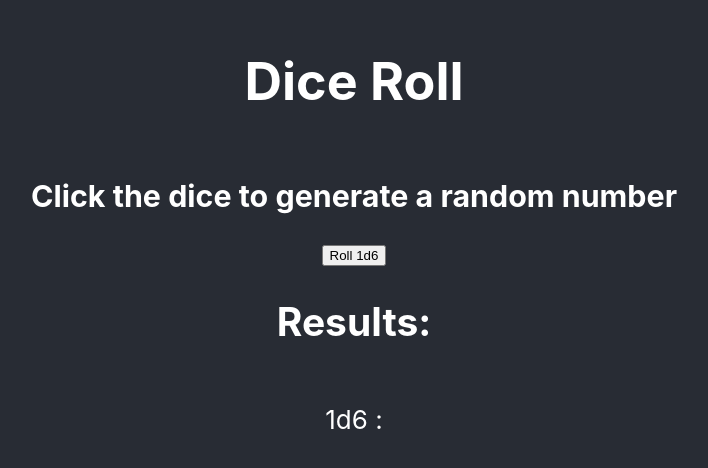
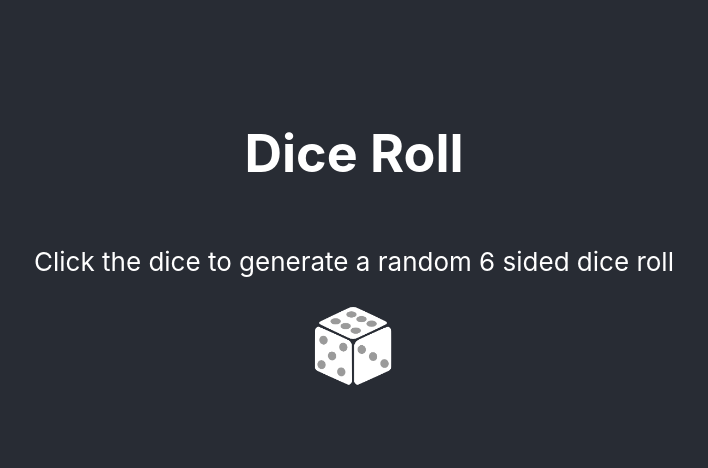
Before and after one commit to Rossstevo/Dice-Roll-React-, a React (Create React App) app in the folder my-app/: page / in a window 1280 px wide. Shown: the part 162-630 px from the top of the page, without its empty margins (286-994 px from the left). Built offline with nearby package versions, Linux system fonts and the light colour scheme.

Commit message:
Replaced the button with a dice image and changed the text to say '6 sided' dice. Copied the function to work withe dice image instead of the button. Added some basci styling to the dice (width, cursor/pointer)

```diff
--- a/my-app/src/App.js
+++ b/my-app/src/App.js
@@ -1,7 +1,7 @@
 import logo from './logo.svg';
 import './App.css';
 import {Title} from './components/Title';
-import {Button} from './components/Button';
+import {DiceApp} from './components/DiceApp';
 
 
 
@@ -10,7 +10,7 @@ function App() {
     <div className="App">
       <header className="App-header">
         <Title/>
-        <Button/>
+        <DiceApp/>
 
 
       </header>
--- a/my-app/src/components/Button.jsx
+++ /dev/null
@@ -1,43 +0,0 @@
-import { useState } from "react";
-
-let array = [];
-
-export const Button = () => {
-
-    const [output, setOutput] = useState('');
-    return <>
-        <button onClick={() => {
-
-
-            // generate new dice roll
-            const diceResult = randomIntFromInterval(1, 6);
-            // add new dice roll to the array
-            array.push(diceResult);
-            console.log(array);
-            // send dice result
-            setOutput(diceResult);
-
-        }}>
-            Roll 1d6
-        </button>
-        {/* <p>{output}</p> */}
-        <Output output={output}/>
-    </>
-}
-
-
-const Output = ({output}) => {
-    return <>
-        <h2>Results:</h2>
-
-        <p>1d6 : {output}</p>
-        </>
-}
-
-
-
-
- // ---> create random number between 1 and 6
-function randomIntFromInterval(min, max) { // min and max included
-    return Math.floor(Math.random() * (max - min + 1) + min)
-}
--- /dev/null
+++ b/my-app/src/components/DiceApp.jsx
@@ -0,0 +1,41 @@
+import { useState } from "react";
+import Dice from "./Images/Dice.png";
+
+export const DiceApp = () => {
+
+    const [rolls, setRolls] = useState([]);
+
+    const diceStyle = {
+        width: '8%',
+        cursor: 'pointer',
+    }
+
+    return (
+        <>
+        <img src={Dice} style={diceStyle}
+
+
+
+        onClick={() => {
+
+            // generate new dice roll
+            const diceResult = randomIntFromInterval(1, 6);
+            // add diceResult to the begining of the array
+            setRolls([diceResult, ...rolls])
+        }}/>
+
+        {rolls.map((roll, i) =>
+            <p key={i}>1d6: {roll}</p>
+        )}
+     </>
+    )
+}
+
+
+
+
+
+ // ---> create random number between 1 and 6
+function randomIntFromInterval(min, max) { // min and max included
+    return Math.floor(Math.random() * (max - min + 1) + min)
+}
--- a/my-app/src/components/Title.jsx
+++ b/my-app/src/components/Title.jsx
@@ -1,6 +1,6 @@
 export const Title = () => {
     return <>
     <h1>Dice Roll</h1>
-    <h3>Click the dice to generate a random number</h3>
+    <p>Click the dice to generate a random 6 sided dice roll</p>
     </>
 }
```
Also changed, not shown: my-app/src/components/Images/Dice.png (added).
